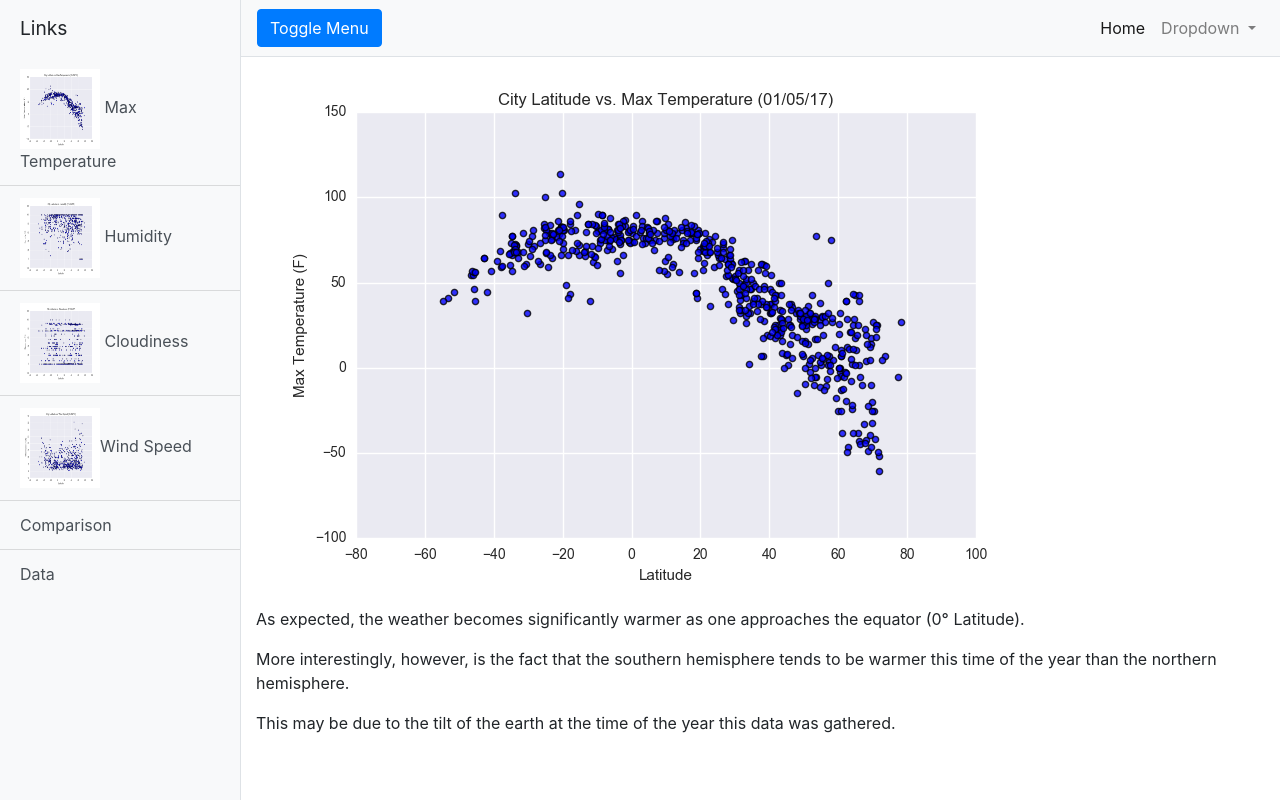
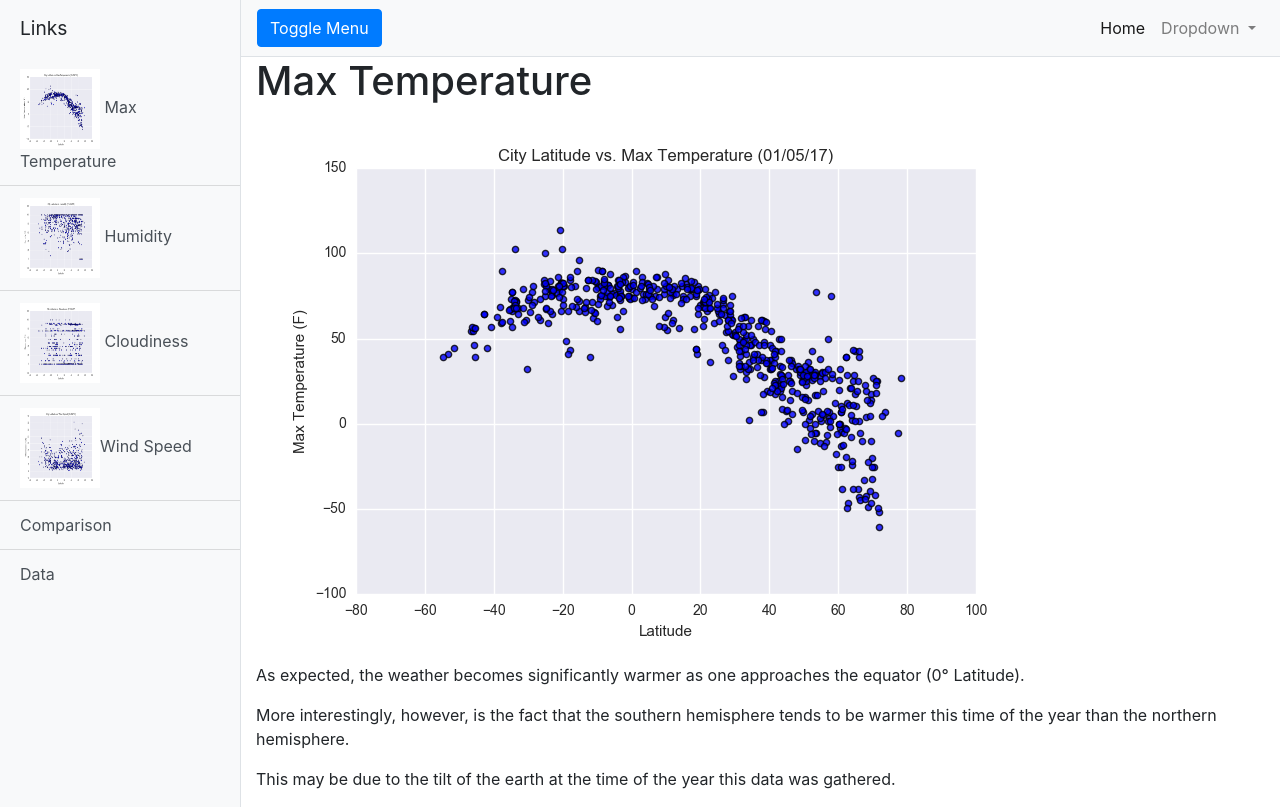
Before and after one commit to billyATGE/Web_hw, a plain HTML site: page temp.html in a window 1280 px wide. Drawn offline with Linux system fonts and the light colour scheme.

Commit message:
Upload hw

```diff
--- a/temp.html
+++ b/temp.html
@@ -69,6 +69,7 @@
       </nav>
 
       <div class="container-fluid">
+        <h1 class="description-header">Max Temperature</h1>
         <img src="./Resources/assets/images/Fig1.png" alt="Latitude vs. Max Temperature">
             <p>As expected, the weather becomes significantly warmer as one approaches the equator (0&deg Latitude).</p>
               <p> More interestingly, however, is the fact that the southern hemisphere tends to be warmer this time of the year than the northern hemisphere. </p>
```
